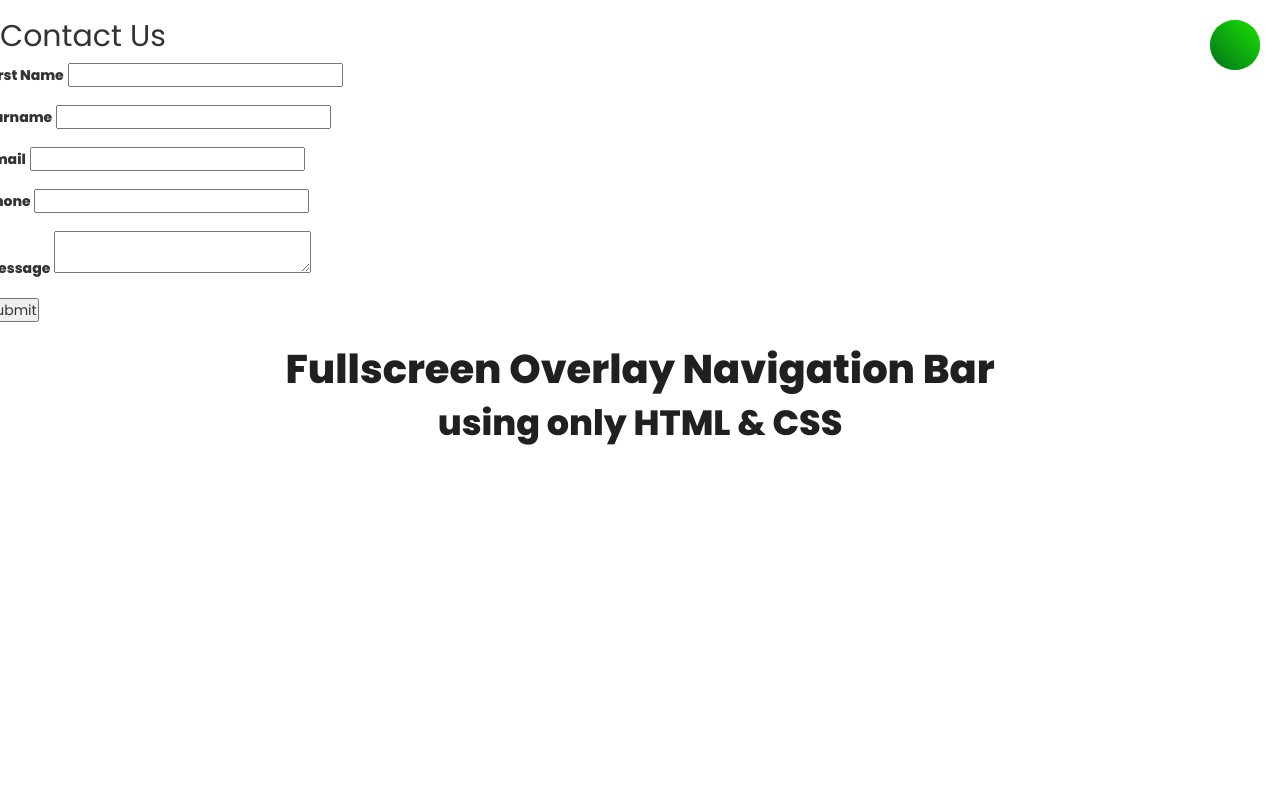
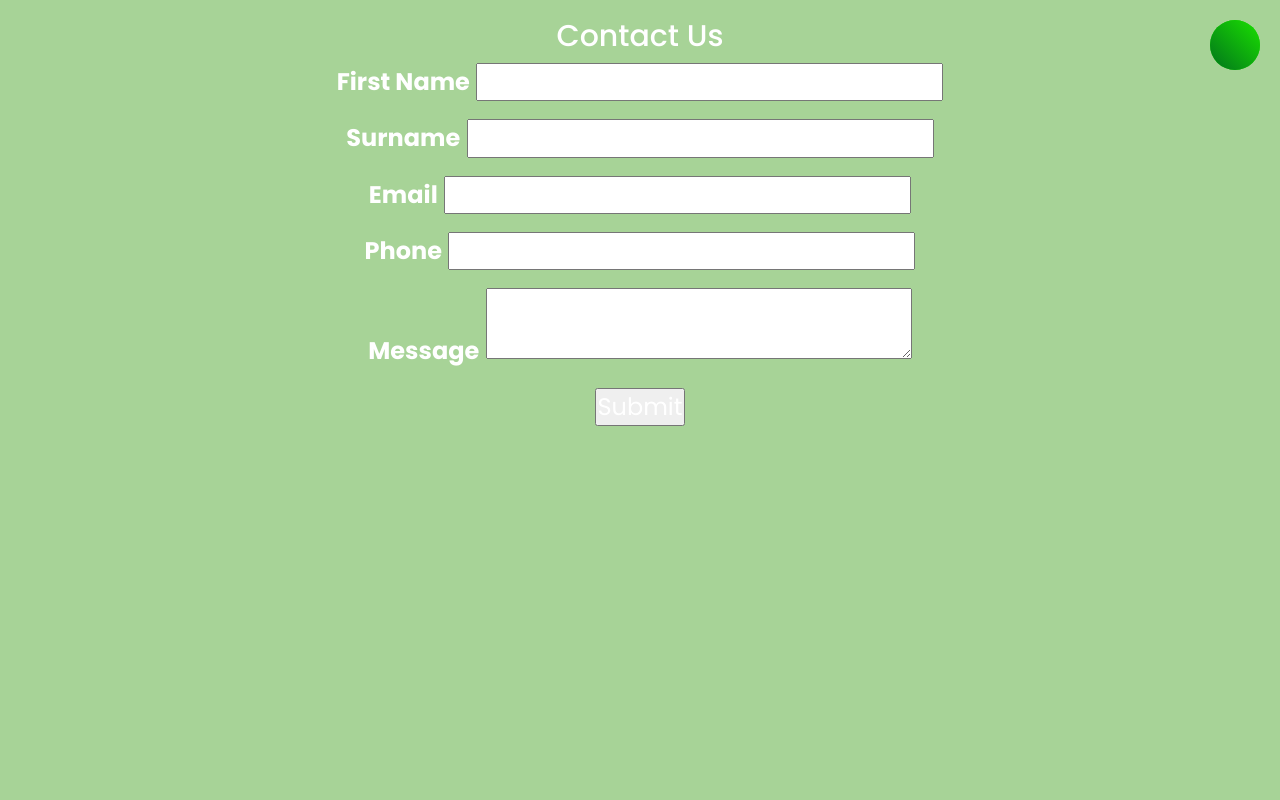
Before and after one commit to STEAM-Center-NYC/10035-Search-Engine-For-Safe-Space-Locations-for-Students-Battling-Mental-Health-Issues, a Flask app: page /contact in a window 1280 px wide. Run offline with Flask 3, Linux system fonts and the light colour scheme; some libraries are stand-ins or nearby versions.

Commit message:
Fixing some of the stuff

```diff
--- /dev/null
+++ b/static/css/styles.css
@@ -0,0 +1,131 @@
+@import url('https://fonts.googleapis.com/css2?family=Questrial&family=Staatliches&display=swap');
+@import url('https://fonts.googleapis.com/css?family=Poppins:400,500,600,700&display=swap');
+body{
+    font-family: "Staatliches", sans-serif;
+    font-size:x-large;
+    background-color: #A7D397;
+    color: white;
+}
+button{
+    border: #A7D397;
+}
+#quest{
+    font-family: "Staatliches", sans-serif;
+    font-size: medium;
+    text-align: center;
+}
+#submit{
+    border-radius: 8px;
+
+}
+
+
+*{
+  margin: 0;
+  padding: 0;
+  box-sizing: border-box;
+  font-family: 'Poppins', sans-serif;
+}
+.wrapper{
+  position: fixed;
+  top: 0;
+  left: 0;
+  height: 100%;
+  width: 100%;
+  background: linear-gradient(-135deg, #1ae100, #01731c);
+  /* background: linear-gradient(375deg, #1cc7d0, #2ede98); */
+  /* clip-path: circle(25px at calc(0% + 45px) 45px); */
+  clip-path: circle(25px at calc(100% - 45px) 45px);
+  transition: all 0.3s ease-in-out;
+  z-index: 5;
+}
+#active:checked ~ .wrapper{
+  clip-path: circle(75%);
+}
+.menu-btn{
+  position: absolute;
+  z-index: 2;
+  right: 20px;
+  /* left: 20px; */
+  top: 20px;
+  height: 50px;
+  width: 50px;
+  text-align: center;
+  line-height: 50px;
+  border-radius: 50%;
+  font-size: 20px;
+  color: #fff;
+  cursor: pointer;
+  background: linear-gradient(-135deg, #1ae100, #01731c);
+  /* background: linear-gradient(375deg, #1cc7d0, #2ede98); */
+  transition: all 0.3s ease-in-out;
+  z-index: 6;
+}
+#active:checked ~ .menu-btn{
+  background: #fff;
+  color: #01731c;
+}
+#active:checked ~ .menu-btn i:before{
+  content: "\f00d";
+}
+.wrapper ul{
+  position: absolute;
+  top: 50%;
+  left: 50%;
+  transform: translate(-50%, -50%);
+  list-style: none;
+  text-align: center;
+}
+.wrapper ul li{
+  margin: 15px 0;
+}
+.wrapper ul li a{
+  color: none;
+  text-decoration: none;
+  font-size: 30px;
+  font-weight: 500;
+  padding: 5px 30px;
+  color: #fff;
+  position: relative;
+  line-height: 50px;
+  transition: all 0.3s ease;
+}
+.wrapper ul li a:after{
+  position: absolute;
+  content: "";
+  background: #fff;
+  width: 100%;
+  height: 50px;
+  left: 0;
+  border-radius: 50px;
+  transform: scaleY(0);
+  z-index: -1;
+  transition: transform 0.3s ease;
+}
+.wrapper ul li a:hover:after{
+  transform: scaleY(1);
+}
+.wrapper ul li a:hover{
+  color: #4158d0;
+}
+input[type="checkbox"]{
+  display: none;
+}
+.content{
+  position: absolute;
+  top: 50%;
+  left: 50%;
+  transform: translate(-50%, -50%);
+  z-index: -1;
+  text-align: center;
+  width: 100%;
+  color: #202020;
+}
+.content .title{
+  font-size: 40px;
+  font-weight: 700;
+}
+.content p{
+  font-size: 35px;
+  font-weight: 600;
+}
--- a/templates/aboutus.html.jinja
+++ b/templates/aboutus.html.jinja
@@ -6,7 +6,7 @@
     <meta name="viewport" content="width=device-width, initial-scale=1">
     <title>Bootstrap demo</title>
     <link href="https://cdn.jsdelivr.net/npm/bootstrap@5.3.3/dist/css/bootstrap.min.css" rel="stylesheet" integrity="sha384-QWTKZyjpPEjISv5WaRU9OFeRpok6YctnYmDr5pNlyT2bRjXh0JMhjY6hW+ALEwIH" crossorigin="anonymous">
-    <link rel="stylesheet" href="styles.css">
+
     <link
     rel="stylesheet"
     href="https://cdnjs.cloudflare.com/ajax/libs/animate.css/4.1.1/animate.min.css"/>
@@ -18,11 +18,12 @@
         wow.init();
 </script>
 <link href="https://fonts.googleapis.com/css?family=Poppins:400,800" rel="stylesheet" />
-  <link href="/static/css/main.css" rel="stylesheet" />
+
   <link rel="stylesheet" href="https://maxcdn.bootstrapcdn.com/bootstrap/3.4.1/css/bootstrap.min.css">
   <script src="https://ajax.googleapis.com/ajax/libs/jquery/3.7.1/jquery.min.js"></script>
   <script src="https://maxcdn.bootstrapcdn.com/bootstrap/3.4.1/js/bootstrap.min.js"></script>
   <link rel="stylesheet" href="https://cdnjs.cloudflare.com/ajax/libs/font-awesome/5.15.3/css/all.min.css"/>
+  <link rel="stylesheet" href="/static/css/styles.css">
 </head>
 
 <input type="checkbox" id="active">
--- a/templates/contact.html.jinja
+++ b/templates/contact.html.jinja
@@ -10,7 +10,7 @@
   <script src="https://ajax.googleapis.com/ajax/libs/jquery/3.7.1/jquery.min.js"></script>
   <script src="https://maxcdn.bootstrapcdn.com/bootstrap/3.4.1/js/bootstrap.min.js"></script>
   <link rel="stylesheet" href="https://cdnjs.cloudflare.com/ajax/libs/font-awesome/5.15.3/css/all.min.css"/>
-
+<link rel="stylesheet" href="/static/css/styles.css">
 
 </head>
 
@@ -29,18 +29,10 @@
         </ul>
       </div>
 
-      <div class="content">
-         <div class="title">
-            Fullscreen Overlay Navigation Bar
-         </div>
-         <p>
-            using only HTML & CSS
-         </p>
-      </div>
 
 
 
-
+<div style="text-align: center;">
 <div class="card">
   <h2>Contact Us</h2>
   <div class="row">
@@ -84,7 +76,7 @@
     </div>
   </div>
 </div>
-
+</div>
 
 
 
--- a/templates/feedback.html.jinja
+++ b/templates/feedback.html.jinja
@@ -11,6 +11,7 @@
   <script src="https://ajax.googleapis.com/ajax/libs/jquery/3.7.1/jquery.min.js"></script>
   <script src="https://maxcdn.bootstrapcdn.com/bootstrap/3.4.1/js/bootstrap.min.js"></script>
   <link rel="stylesheet" href="https://cdnjs.cloudflare.com/ajax/libs/font-awesome/5.15.3/css/all.min.css"/>
+  <link rel="stylesheet" href="/static/css/styles.css">
 </head>
 
 
--- a/templates/questionnnaire.html.jinja
+++ b/templates/questionnnaire.html.jinja
@@ -6,7 +6,6 @@
     <meta name="viewport" content="width=device-width, initial-scale=1">
     <title>Bootstrap demo</title>
     <link href="https://cdn.jsdelivr.net/npm/bootstrap@5.3.3/dist/css/bootstrap.min.css" rel="stylesheet" integrity="sha384-QWTKZyjpPEjISv5WaRU9OFeRpok6YctnYmDr5pNlyT2bRjXh0JMhjY6hW+ALEwIH" crossorigin="anonymous">
-    <link rel="stylesheet" href="styles.css">
     <link
     rel="stylesheet"
     href="https://cdnjs.cloudflare.com/ajax/libs/animate.css/4.1.1/animate.min.css"/>
@@ -18,11 +17,12 @@
         wow.init();
 </script>
 <link href="https://fonts.googleapis.com/css?family=Poppins:400,800" rel="stylesheet" />
-  <link href="/static/css/main.css" rel="stylesheet" />
+
   <link rel="stylesheet" href="https://maxcdn.bootstrapcdn.com/bootstrap/3.4.1/css/bootstrap.min.css">
   <script src="https://ajax.googleapis.com/ajax/libs/jquery/3.7.1/jquery.min.js"></script>
   <script src="https://maxcdn.bootstrapcdn.com/bootstrap/3.4.1/js/bootstrap.min.js"></script>
   <link rel="stylesheet" href="https://cdnjs.cloudflare.com/ajax/libs/font-awesome/5.15.3/css/all.min.css"/>
+  <link rel="stylesheet" href="/static/css/styles.css">
 </head>
 
 <input type="checkbox" id="active">
```
Also changed, not shown: styles.css (deleted, +0 -19 lines).
